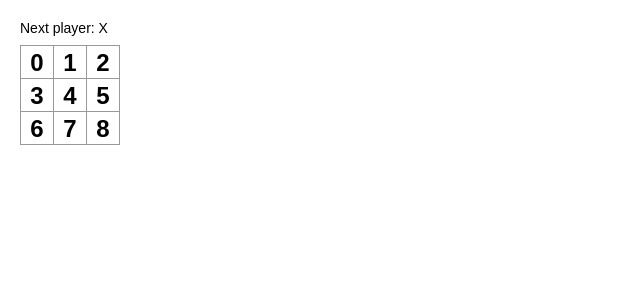
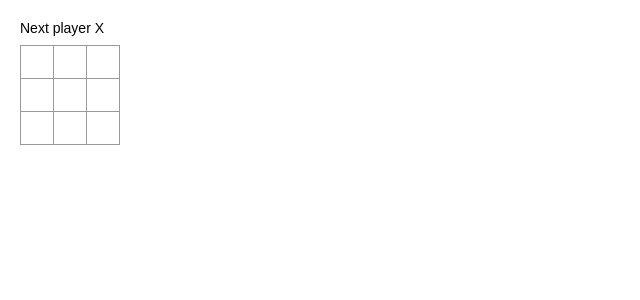
Before and after one commit to o-Patrick/app01, a React (Create React App) app: page / in a window 1280 px wide. Shown: the top 300 px of the page, without its empty margins (0-640 px from the left). Built offline with nearby package versions, Linux system fonts and the light colour scheme.

Commit message:
done most of reactjs tic-tac-toe

```diff
--- a/src/index.js
+++ b/src/index.js
@@ -2,23 +2,49 @@ import React from 'react';
 import ReactDOM from 'react-dom/client';
 import './index.css';
 
-class Square extends React.Component {
-  render() {
-    return (
-      <button className="square">
-        {this.props.value}
-      </button>
-    );
-  }
+function Square (props) {
+  return (
+    <button className="square" onClick={props.onClick}>
+      {props.value}
+    </button>
+  );
 }
 
 class Board extends React.Component {
-  renderSquare(i) {
-    return <Square value={i} />;
+  constructor (props) {
+    super (props);
+
+    this.state = {
+      squares: Array(9).fill(null),
+      xIsNext: true,
+    };
   }
 
-  render() {
-    const status = 'Next player: X';
+  handleClick (i) {
+    const squares = this.state.squares.slice();
+
+    if (calculateWinner(squares) || squares [i]) return;
+
+    squares[i] = this.state.xIsNext ? 'X' : 'O';
+    this.setState({
+      squares: squares,
+      xIsNext: !this.state.xIsNext,
+    });
+  }
+
+  renderSquare (i) {
+    return <Square value={this.state.squares[i]} onClick={() => this.handleClick(i)} />;
+  }
+
+  render () {
+    const winner = calculateWinner(this.state.squares);
+    let status;
+
+    if (winner) {
+      status = `Winner ${winner}`;
+    } else {
+      status = `Next player ${this.state.xIsNext ? 'X' : 'O'}`;
+    }
 
     return (
       <div>
@@ -39,8 +65,8 @@ class Board extends React.Component {
           {this.renderSquare(8)}
         </div>
       </div>
-    );
-  }
+    ); // return
+  } // render
 }
 
 class Game extends React.Component {
@@ -59,6 +85,27 @@ class Game extends React.Component {
   }
 }
 
+function calculateWinner (squares) {
+  const lines = [
+    [0, 1, 2],
+    [3, 4, 5],
+    [6, 7, 8],
+    [0, 3, 6],
+    [1, 4, 7],
+    [2, 5, 8],
+    [0, 4, 8],
+    [2, 4, 6],
+  ];
+
+  for (let i = 0; i < lines.length; i++) {
+    const [a, b, c] = lines[i];
+
+    if (squares[a] && squares[a] === squares[b] && squares[a] === squares[c]) return squares[a];
+  }
+
+  return null;
+}
+
 // ========================================
 
 const root = ReactDOM.createRoot(document.getElementById("root"));
```
Also changed, not shown: src/padrao/App.css (added, +9 -0 lines), src/padrao/App.js (added, +8 -0 lines), src/padrao/index.css (added, +13 -0 lines), src/padrao/index.js (added, +28 -0 lines), src/padrao/reportWebVitals.js (added, +13 -0 lines), src/padrao/setupTests.js (added, +5 -0 lines), src/padrao/logo.svg (added), 1 other file (tests, documents, lock files or other folders).
